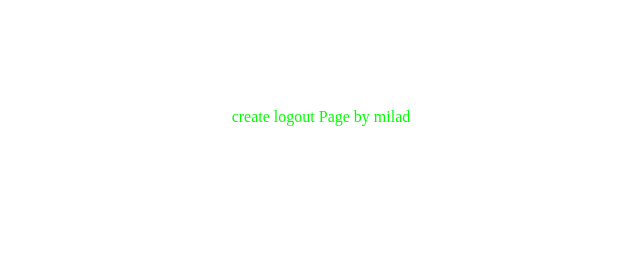
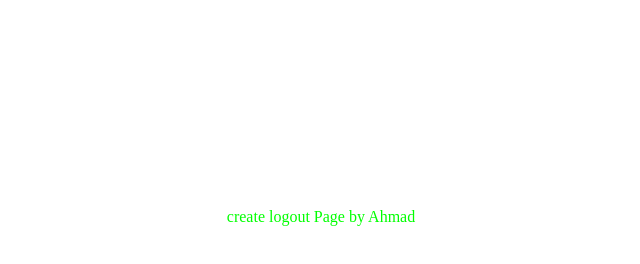
Before and after one commit to Milad-Majidian/GitProject, a plain HTML site: page file-one.html in a window 1280 px wide. Shown: the whole page, without its empty margins (319-959 px from the left). Drawn offline with Linux system fonts and the light colour scheme.

Commit message:
change file-one style and Title

```diff
--- a/file-one.html
+++ b/file-one.html
@@ -1,8 +1,8 @@
 
 <html>
 <body>
-      <div style="text-align: center;padding-top: 100px;color: lime;">
-           create logout Page by milad
+      <div style="text-align: center;padding-top: 200px;color: lime;">
+           create logout Page by Ahmad
       </div>
 </body>
 </html>
```
